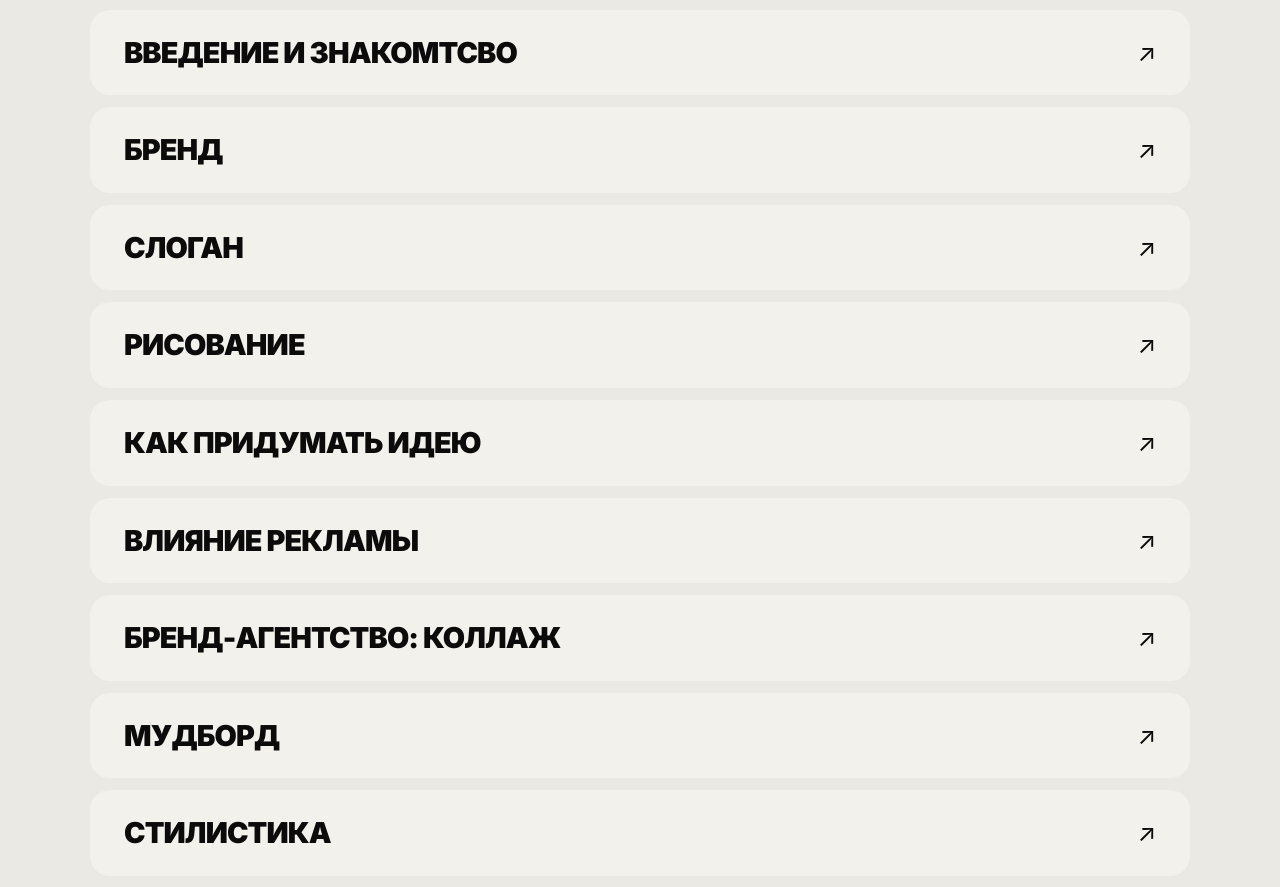
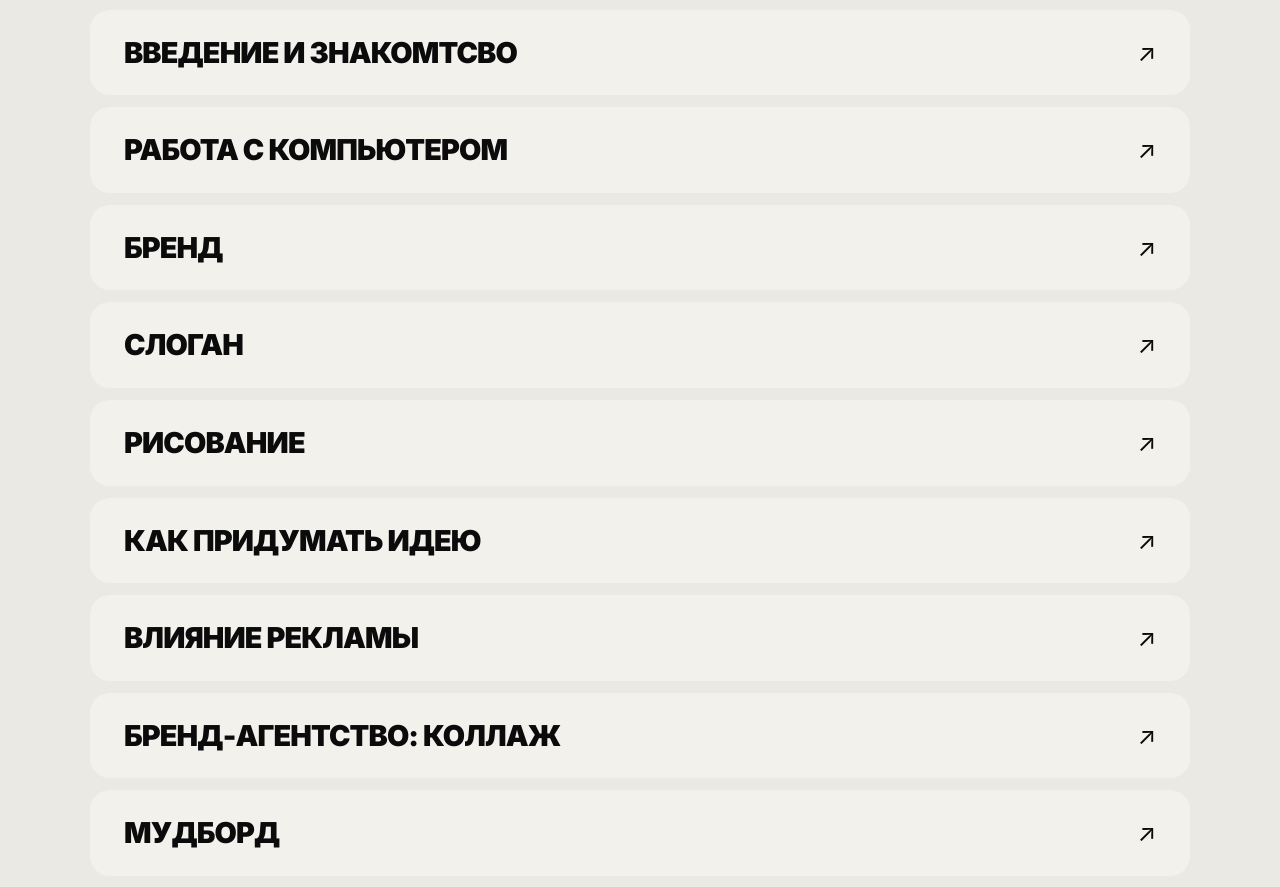
Before and after one commit to helgalost/study, a plain HTML site: page index.html in a window 1280 px wide. Shown: the part 1062-1949 px from the top of the page. Drawn offline with Linux system fonts and the light colour scheme.

Commit message:
Добавить урок работы с компьютером в темы курса

```diff
--- a/index.html
+++ b/index.html
@@ -319,6 +319,10 @@
         <span class="title">Введение и знакомтсво</span>
         <span class="arrow">↗</span>
       </a>
+      <a href="computer.html" class="module-card">
+        <span class="title">Работа с компьютером</span>
+        <span class="arrow">↗</span>
+      </a>
       <a href="brand.html" class="module-card">
         <span class="title">Бренд</span>
         <span class="arrow">↗</span>
```
